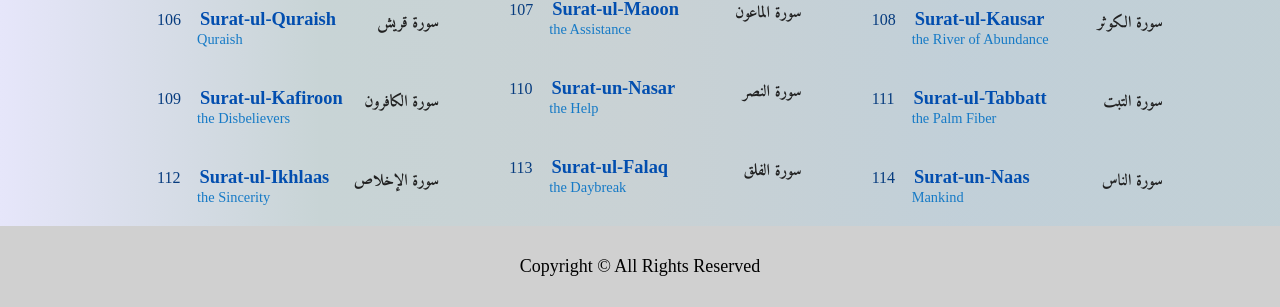
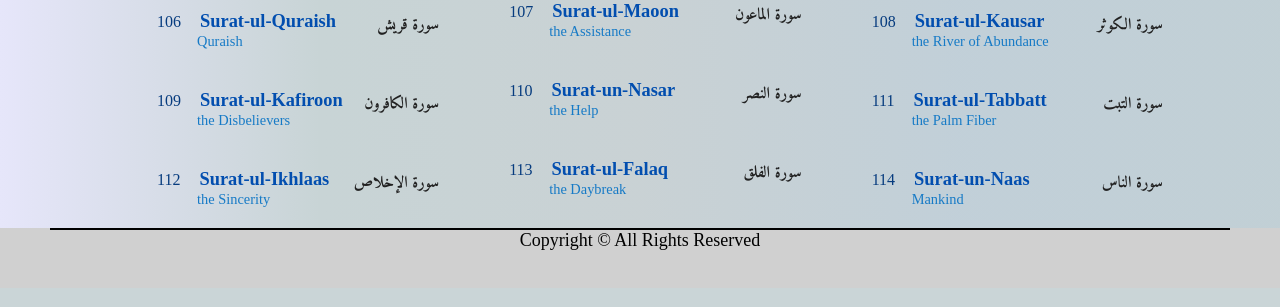
Before and after one commit to chrehman/Web_P, a PHP site: page /Quran/Quran.html in a window 1280 px wide. Shown: the part 3275-3582 px from the top of the page. After the commit the page ends 3525 px from the top, so only its background shows below. Run offline with PHP 8.4, Linux system fonts and the light colour scheme.

Commit message:
border
border of nav and footer was not displaying, so used pseudo element

```diff
--- a/Quran/Quran.css
+++ b/Quran/Quran.css
@@ -12,6 +12,15 @@ body{
   padding: 30px 50px;
   text-align: center;
   font-size: 18px;
+
+
+}
+.containerss::before{
+  content: '';
+  display: block;
+  width: 100%;
+  border-top: 2px solid black;
+  margin-top: -30px;
 }
 .uff{
   clear: both;
@@ -29,9 +38,15 @@ body{
   align-items: center;
   flex-direction: column;
 }
+.heading-center::before{
+  content: '';
+  display: block;
+  width: 100%;
+  border-top: 2px solid black;
+}
 .hehe{
   font-size: 180%;
-  text-decoration: underline overline;
+  text-decoration: underline;
 }
 
 /* h3+img{
--- a/Quran/Quran.html
+++ b/Quran/Quran.html
@@ -1564,6 +1564,6 @@
     </div>
 </div>
 </header>
-<footer><div class="containerss">Copyright © All Rights Reserved</div></footer>
+<footer><div class="containerss"><span class="kia">Copyright © All Rights Reserved</span></div></footer>
   </body>
 </html>
```
